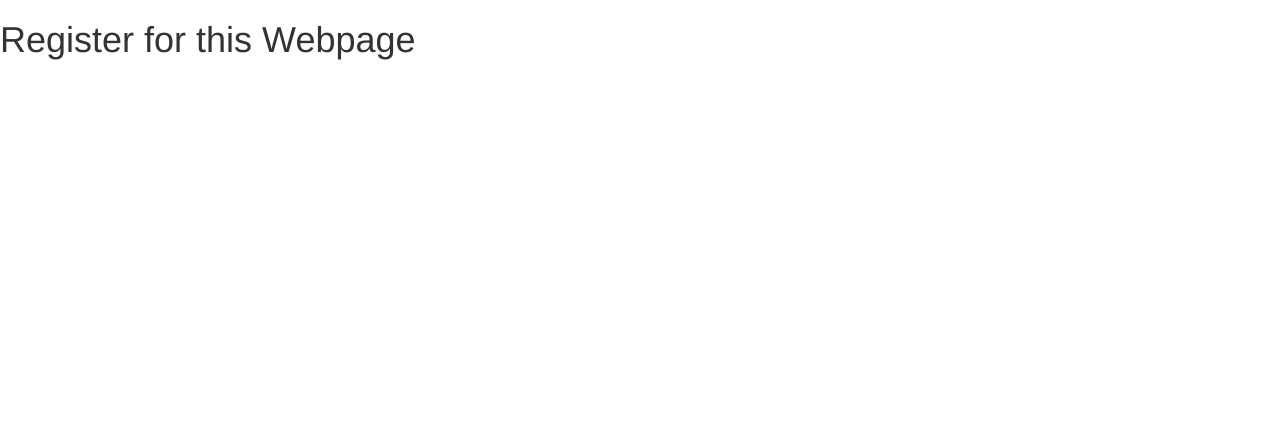
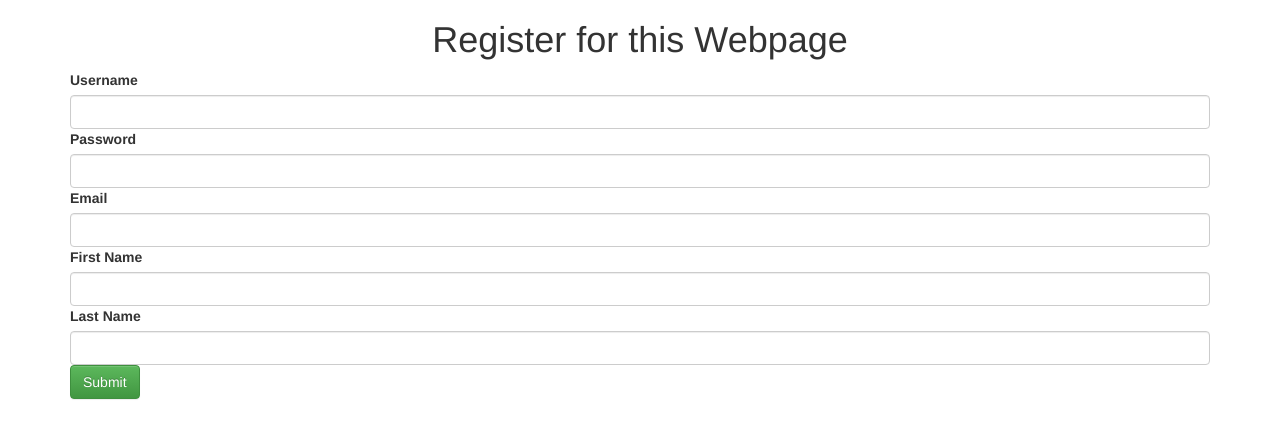
Before and after one commit to milanz14/24.5-hashing-login-authentication, a Flask app: template templates/register.html in a window 1280 px wide. Shown: the top 439 px of the page. Run offline with Flask 2, Linux system fonts and the light colour scheme; the template is opened without the code that fills it: values that come from a table or form of the project are taken from there, others are empty; some libraries are stand-ins or nearby versions.

Commit message:
working on registration - an issue with the form submission needs to be fixed

```diff
--- a/app.py
+++ b/app.py
@@ -1,5 +1,6 @@
-from flask import Flask, flash, redirect, render_template
+from flask import Flask, flash, redirect, render_template, session
 from models import User, db, connect_db
+from forms import RegisterForm, LoginForm
 
 
 app = Flask(__name__)
@@ -12,4 +13,43 @@ connect_db(app)
 @app.route('/')
 def show_register():
     """ redirect the user to the register page """
-    return render_template('register.html')
+    return redirect('/register')
+
+@app.route('/register', methods=['GET','POST'])
+def user_registration_route():
+    """ route to support user registration """
+    form = RegisterForm()
+    if form.validate_on_submit():
+        username = form.username.data
+        password = form.password.data
+        email = form.email.data
+        firstname = form.firstname.data
+        lastname = form.lastname.data
+        try:
+            new_user = User.register(username=username, password=password, email=email, firstname=firstname, lastname=lastname)
+            db.session.add(new_user)
+            db.session.commit()
+        except:
+            flash('Something went wrong.')
+            return redirect('/register')
+        session['username'] = username
+        flash(f'Welcome, {username}!')
+        return redirect('/secret')
+    else:
+        return render_template('register.html', form=form)
+
+@app.route('/secret')
+def show_secret_route():
+    """ show the secret route once a user is registered and
+    stored in session """
+    return 'You made it!'
+
+@app.route('/login', methods=['GET','POST'])
+def login_user():
+    """ log user in """
+    form = LoginForm()
+
+    if form.validate_on_submit():
+        pass
+    else:
+        return render_template('login.html', form=form)
--- a/forms.py
+++ b/forms.py
@@ -6,6 +6,11 @@ class RegisterForm(FlaskForm):
     """ user Registration form """
     username = StringField('Username', validators=[InputRequired()])
     password = PasswordField('Password', validators=[InputRequired()])
-    email = StringField('Email', validators=[Email()])
+    email = StringField('Email', validators=[InputRequired(), Email()])
     firstname = StringField('First Name', validators=[InputRequired()])
     lastname = StringField('Last Name', validators=[InputRequired()])
+
+class LoginForm(FlaskForm):
+    """ user Login form """
+    username = StringField('Username', validators=[InputRequired()])
+    password = PasswordField('Password', validators=[InputRequired()])
--- a/requirements.txt
+++ b/requirements.txt
@@ -1,11 +1,14 @@
 bcrypt==3.2.0
 cffi==1.14.5
 click==8.0.1
+dnspython==2.1.0
+email-validator==1.1.2
 Flask==2.0.1
 Flask-Bcrypt==0.7.1
 Flask-SQLAlchemy==2.5.1
 Flask-WTF==0.15.1
 greenlet==1.1.0
+idna==3.1
 itsdangerous==2.0.1
 Jinja2==3.0.1
 MarkupSafe==2.0.1
--- a/templates/base.html
+++ b/templates/base.html
@@ -14,8 +14,6 @@
 <body>
     {% block content %}
 
-
-
     {% endblock %}
 
     <script src="https://maxcdn.bootstrapcdn.com/bootstrap/3.3.7/js/bootstrap.min.js" integrity="sha384-Tc5IQib027qvyjSMfHjOMaLkfuWVxZxUPnCJA7l2mCWNIpG9mGCD8wGNIcPD7Txa" crossorigin="anonymous"></script>
--- a/templates/register.html
+++ b/templates/register.html
@@ -1,13 +1,24 @@
 {% extends 'base.html' %}
 
 {% block content %}
+    <h1 class="text-center">Register for this Webpage</h1>
+        {% for msg in get_flashed_messages() %}
+            {{ msg }}
+        {% endfor %}
+    <div class="container">
+        <form action="/register" method="POST">
+            {{ form.hidden_tag() }}
+            {% for field in form if field.widget.input_type != 'hidden' %}
+                <div>
+                    {{ field.label }}
+                    {{ field(class_="form-control") }}
 
-    <h1>Register for this Webpage</h1>
-    <form action="/register" method='POST'>
-
-
-
-    </form>
-
-
+                    {% for error in field.errors %}
+                        <p class="text text-danger">{{ error }}</p>
+                    {% endfor %}
+                </div>
+            {% endfor %}
+        <button class="btn btn-success pt-2" type="submit">Submit</button>
+        </form>
+    </div>
 {% endblock %}
```
Also changed, not shown: models.py (+8 -8 lines), templates/login.html (added).
